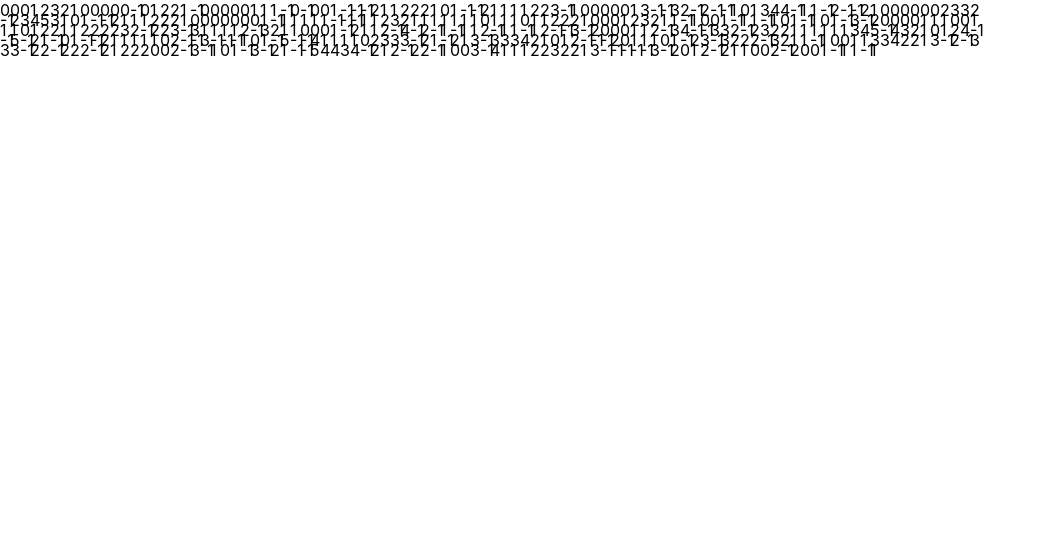
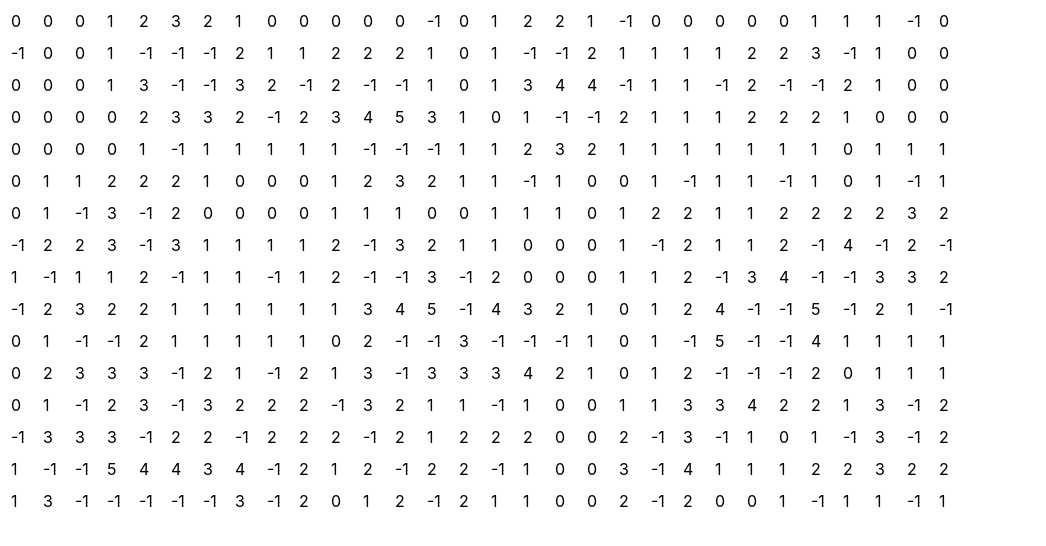
Before and after one commit to elloot/swept, a Next.js app: page / in a window 1280 px wide. Shown: the top 546 px of the page, without its empty margins (0-1046 px from the left). Built offline with nearby package versions, Linux system fonts and the light colour scheme.

Commit message:
🚧 try to make mine field correct size

```diff
--- a/components/Tile.tsx
+++ b/components/Tile.tsx
@@ -16,6 +16,8 @@ export const Tile: React.FC<TileProps> = ({
   value
 }) => {
   return (
-    <div style={{ width: width + 'px', height: height + 'px' }}>{value}</div>
+    <div style={{ width: width + 'px', height: height + 'px', margin: '11px' }}>
+      {value}
+    </div>
   );
 };
```
